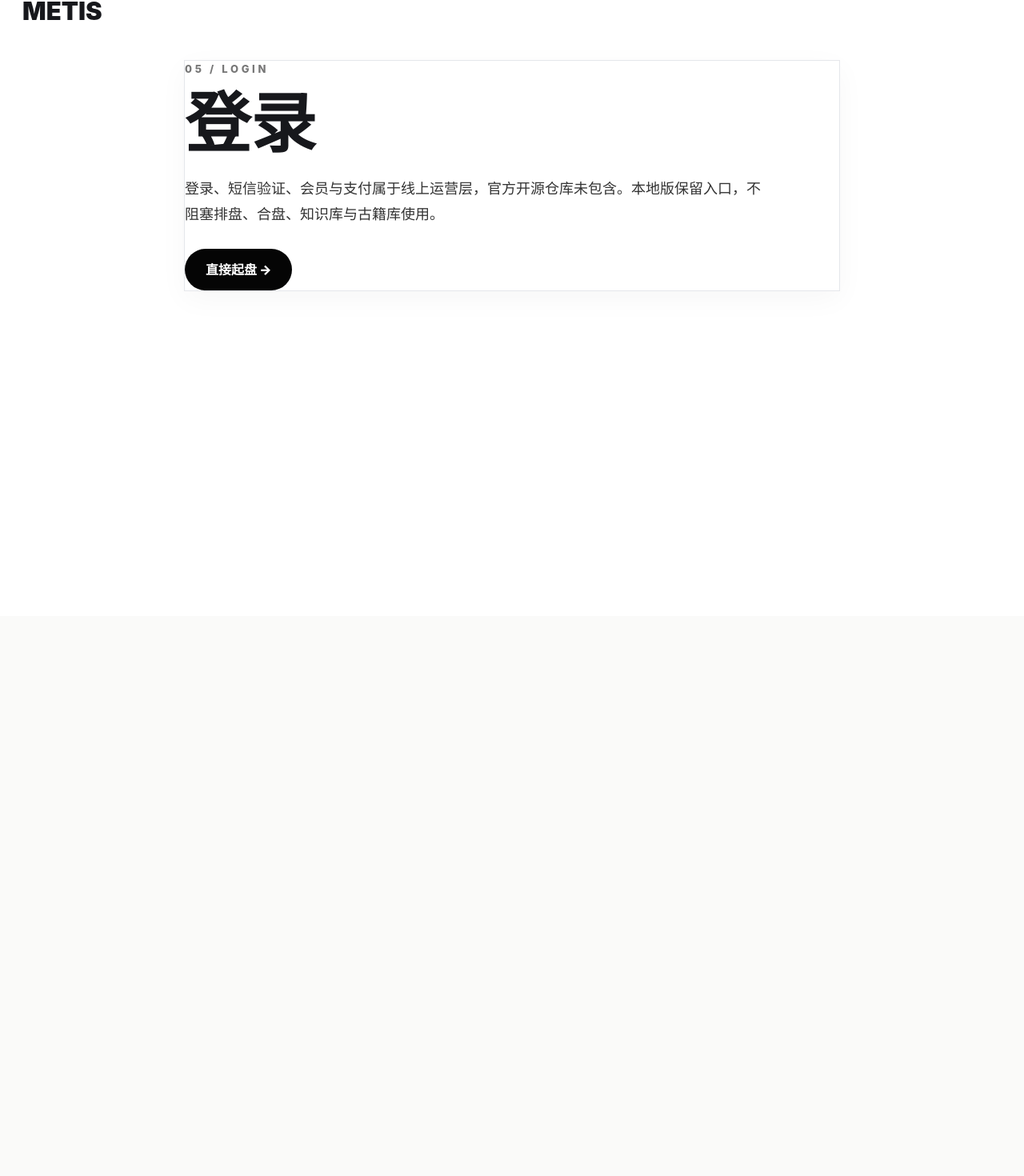
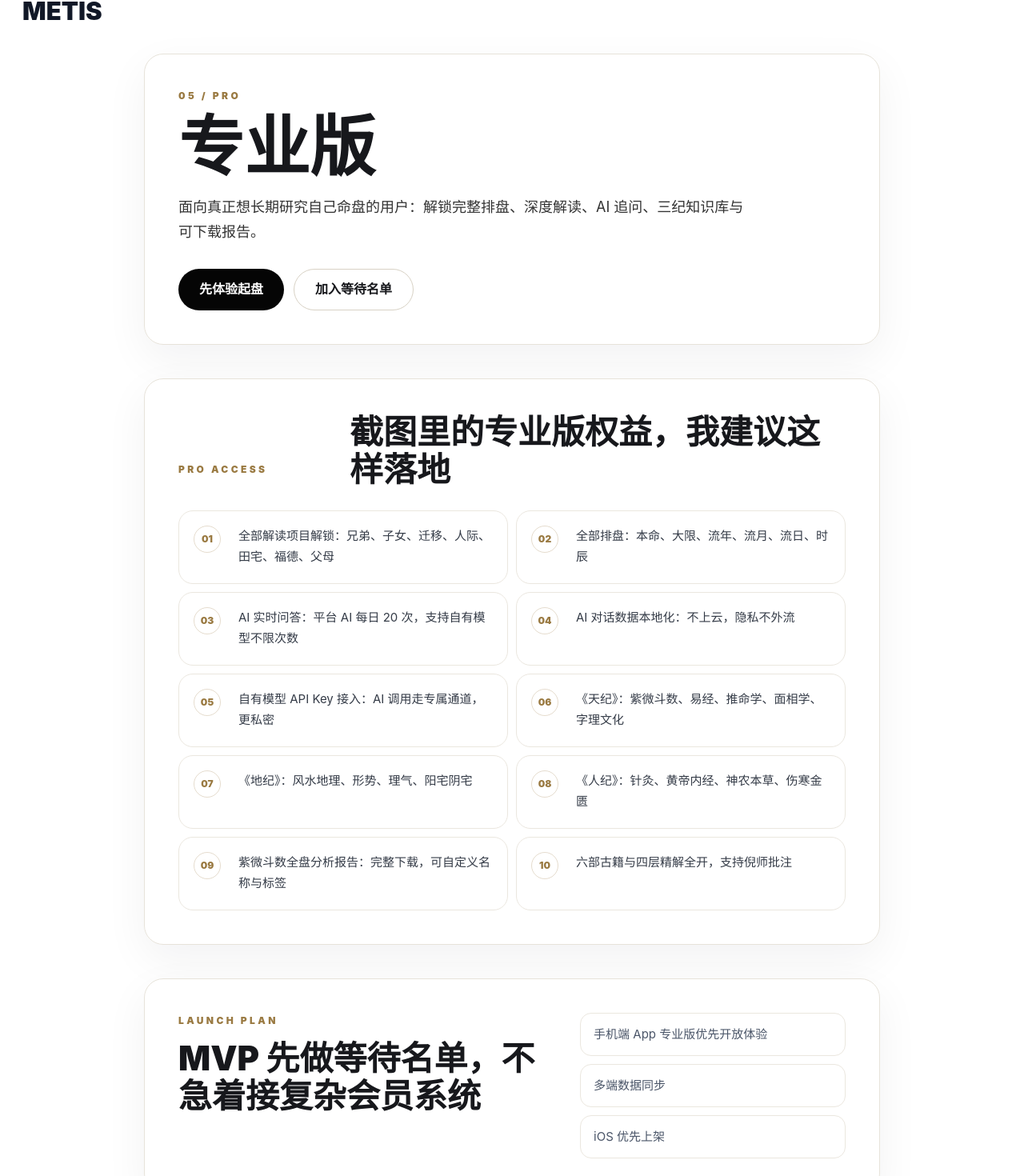
Before and after one commit to ChenShuo2004/ziwei, a Next.js app: page /login in a window 1280 px wide. Shown: the part 30-1500 px from the top of the page at 80% size. Before the commit the page ends 800 px from the top, so only its background shows below. Built offline with nearby package versions, Linux system fonts and the light colour scheme; no server answers.

Commit message:
feat: add pro plan landing page

```diff
--- a/app/globals.css
+++ b/app/globals.css
@@ -886,6 +886,151 @@ body {
   color: #fff !important;
   font-size: 16px;
   font-weight: 900;
+}
+
+.pro-page {
+  background:
+    linear-gradient(180deg, #ffffff 0%, #fbfaf7 54%, #ffffff 100%);
+}
+
+.pro-page .simple-back {
+  color: #111827;
+  text-decoration: none;
+}
+
+.simple-metis-page .pro-hero,
+.simple-metis-page .pro-benefits,
+.simple-metis-page .pro-launch-plan {
+  width: min(100%, 920px);
+  margin: 42px auto 0;
+  padding: 42px;
+  background: rgba(255, 255, 255, 0.88);
+  border: 1px solid #e7e3da;
+  border-radius: 24px;
+  box-shadow: 0 18px 54px rgba(17, 24, 39, 0.055);
+}
+
+.simple-metis-page .pro-hero {
+  margin-top: 34px;
+}
+
+.simple-metis-page .pro-hero > p:first-child,
+.simple-metis-page .pro-section-head p,
+.simple-metis-page .pro-launch-plan > div > p {
+  margin: 0 0 14px;
+  color: #9a7a42;
+  font-size: 12px;
+  font-weight: 900;
+  letter-spacing: 0.28em;
+}
+
+.simple-metis-page .pro-hero h1 {
+  max-width: 760px;
+  margin-bottom: 18px;
+}
+
+.pro-actions {
+  display: flex;
+  flex-wrap: wrap;
+  gap: 12px;
+  margin-top: 30px;
+}
+
+.pro-secondary-button {
+  display: inline-flex;
+  align-items: center;
+  justify-content: center;
+  min-height: 52px;
+  padding: 0 26px;
+  border: 1px solid #d8d2c5;
+  border-radius: 999px;
+  background: #ffffff;
+  color: #17181c !important;
+  font-size: 16px;
+  font-weight: 900;
+  text-decoration: none;
+}
+
+.pro-section-head {
+  display: flex;
+  align-items: end;
+  justify-content: space-between;
+  gap: 24px;
+  margin-bottom: 28px;
+}
+
+.pro-section-head h2,
+.pro-launch-plan h2 {
+  max-width: 620px;
+  margin: 0;
+  color: #17181c;
+  font-size: clamp(26px, 4vw, 42px);
+  line-height: 1.12;
+  font-weight: 900;
+  letter-spacing: 0;
+}
+
+.pro-benefit-list {
+  display: grid;
+  grid-template-columns: repeat(2, minmax(0, 1fr));
+  gap: 10px;
+}
+
+.pro-benefit-item {
+  display: grid;
+  grid-template-columns: 42px minmax(0, 1fr);
+  gap: 14px;
+  min-height: 92px;
+  padding: 18px;
+  border: 1px solid #ebe7df;
+  border-radius: 18px;
+  background: #fff;
+}
+
+.pro-benefit-item span {
+  display: inline-flex;
+  align-items: center;
+  justify-content: center;
+  width: 34px;
+  height: 34px;
+  border: 1px solid rgba(154, 122, 66, 0.26);
+  border-radius: 999px;
+  color: #9a7a42;
+  font-size: 12px;
+  font-weight: 900;
+  line-height: 1;
+}
+
+.pro-benefit-item p {
+  margin: 0;
+  color: #343b47;
+  font-size: 15px;
+  line-height: 1.72;
+}
+
+.simple-metis-page .pro-launch-plan {
+  display: grid;
+  grid-template-columns: minmax(0, 1fr) minmax(280px, 0.7fr);
+  gap: 28px;
+  margin-bottom: 80px;
+}
+
+.pro-launch-plan ul {
+  display: grid;
+  gap: 10px;
+  margin: 0;
+  padding: 0;
+  list-style: none;
+}
+
+.pro-launch-plan li {
+  padding: 14px 16px;
+  border: 1px solid #ebe7df;
+  border-radius: 14px;
+  background: #fff;
+  color: #4a5568;
+  font-size: 15px;
+  line-height: 1.6;
 }
 
 .simple-grid {
@@ -1294,6 +1439,38 @@ body {
   }
 
   .simple-grid {
+    grid-template-columns: 1fr;
+  }
+
+  .simple-metis-page .pro-hero,
+  .simple-metis-page .pro-benefits,
+  .simple-metis-page .pro-launch-plan {
+    padding: 24px 20px;
+    border-radius: 18px;
+  }
+
+  .pro-section-head,
+  .simple-metis-page .pro-launch-plan {
+    grid-template-columns: 1fr;
+  }
+
+  .pro-section-head {
+    align-items: start;
+    flex-direction: column;
+  }
+
+  .pro-benefit-list {
+    grid-template-columns: 1fr;
+  }
+
+  .pro-benefit-item {
+    grid-template-columns: 36px minmax(0, 1fr);
+    min-height: auto;
+    padding: 16px;
+  }
+
+  .pro-actions {
+    display: grid;
     grid-template-columns: 1fr;
   }
 }
--- a/app/login/page.tsx
+++ b/app/login/page.tsx
@@ -1,17 +1,71 @@
+const benefits = [
+  '全部解读项目解锁：兄弟、子女、迁移、人际、田宅、福德、父母',
+  '全部排盘：本命、大限、流年、流月、流日、时辰',
+  'AI 实时问答：平台 AI 每日 20 次，支持自有模型不限次数',
+  'AI 对话数据本地化：不上云，隐私不外流',
+  '自有模型 API Key 接入：AI 调用走专属通道，更私密',
+  '《天纪》：紫微斗数、易经、推命学、面相学、字理文化',
+  '《地纪》：风水地理、形势、理气、阳宅阴宅',
+  '《人纪》：针灸、黄帝内经、神农本草、伤寒金匮',
+  '紫微斗数全盘分析报告：完整下载，可自定义名称与标签',
+  '六部古籍与四层精解全开，支持倪师批注',
+];
+
+const roadmap = [
+  '手机端 App 专业版优先开放体验',
+  '多端数据同步',
+  'iOS 优先上架',
+];
+
 export const metadata = {
-  title: '登录 · Metis紫薇',
-  description: '本地开源版登录占位页。',
+  title: '专业版 · Metis紫薇',
+  description: 'Metis紫薇专业版权益：全项目解读、全时序排盘、AI 问答、本地化隐私、自有模型接入、三纪知识库与专业报告。',
 };
 
 export default function LoginPage() {
   return (
-    <main className="simple-metis-page">
+    <main className="simple-metis-page pro-page">
       <a className="simple-back" href="/">METIS</a>
-      <section>
-        <p>05 / LOGIN</p>
-        <h1>登录</h1>
-        <p className="lead">登录、短信验证、会员与支付属于线上运营层，官方开源仓库未包含。本地版保留入口，不阻塞排盘、合盘、知识库与古籍库使用。</p>
-        <a className="simple-button" href="/chart">直接起盘 →</a>
+
+      <section className="pro-hero">
+        <p>05 / PRO</p>
+        <h1>专业版</h1>
+        <p className="lead">
+          面向真正想长期研究自己命盘的用户：解锁完整排盘、深度解读、AI 追问、三纪知识库与可下载报告。
+        </p>
+
+        <div className="pro-actions">
+          <a className="simple-button" href="/chart">先体验起盘</a>
+          <a className="pro-secondary-button" href="mailto:feedback@wdyziweidoushu666.com?subject=Metis%E7%B4%AB%E8%96%87%E4%B8%93%E4%B8%9A%E7%89%88%E7%AD%89%E5%BE%85%E5%90%8D%E5%8D%95">加入等待名单</a>
+        </div>
+      </section>
+
+      <section className="pro-benefits" aria-labelledby="pro-benefits-title">
+        <div className="pro-section-head">
+          <p>PRO ACCESS</p>
+          <h2 id="pro-benefits-title">截图里的专业版权益，我建议这样落地</h2>
+        </div>
+
+        <div className="pro-benefit-list">
+          {benefits.map((item, index) => (
+            <article className="pro-benefit-item" key={item}>
+              <span aria-hidden="true">{String(index + 1).padStart(2, '0')}</span>
+              <p>{item}</p>
+            </article>
+          ))}
+        </div>
+      </section>
+
+      <section className="pro-launch-plan" aria-labelledby="pro-launch-title">
+        <div>
+          <p>LAUNCH PLAN</p>
+          <h2 id="pro-launch-title">MVP 先做等待名单，不急着接复杂会员系统</h2>
+        </div>
+        <ul>
+          {roadmap.map(item => (
+            <li key={item}>{item}</li>
+          ))}
+        </ul>
       </section>
     </main>
   );
```
